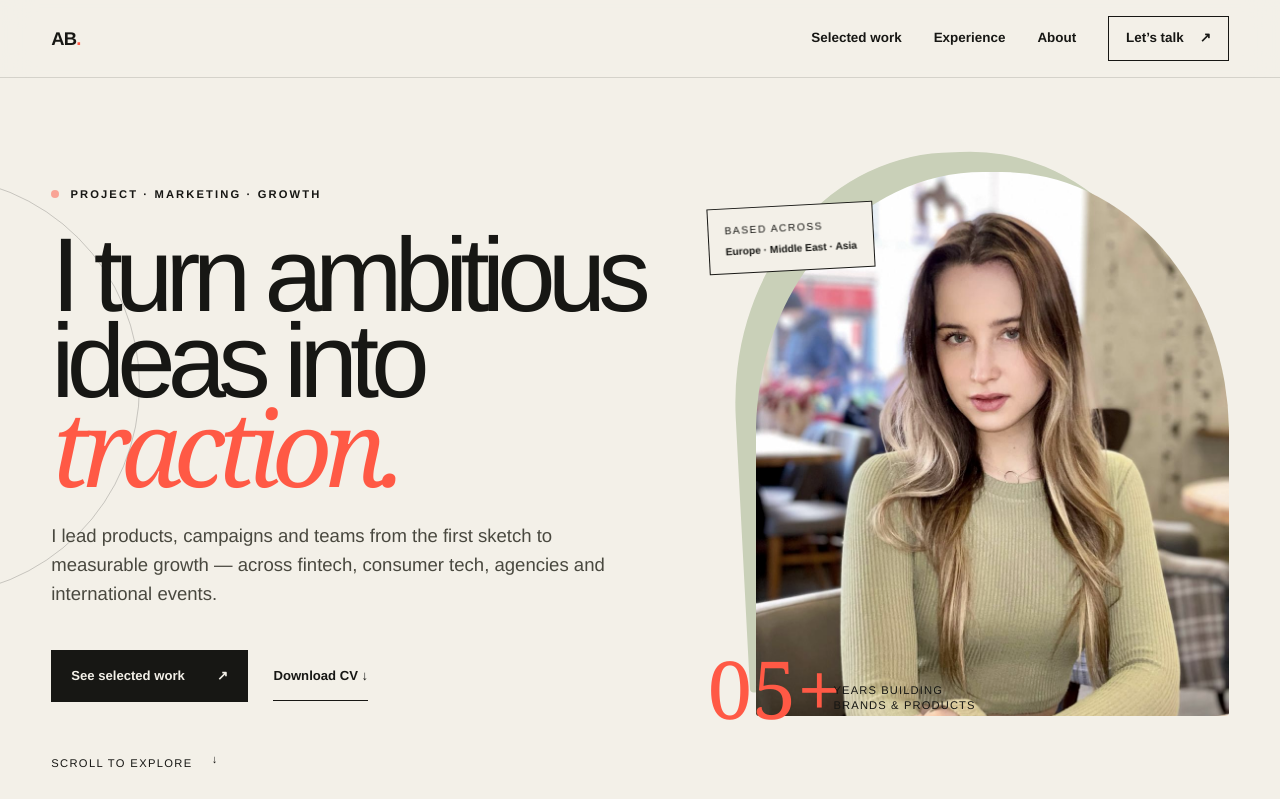
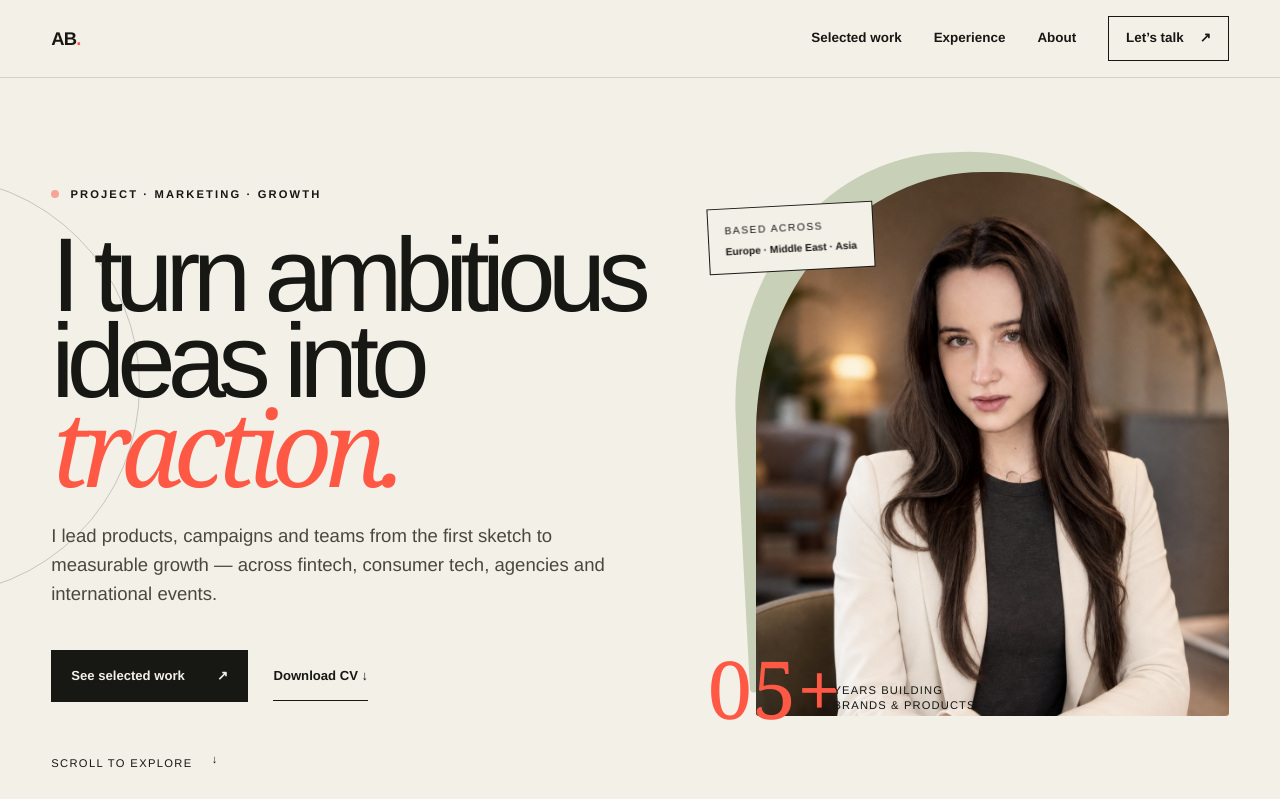
Before and after one commit to aabreyterman/aabreyterman.github.io, a Next.js app: page / in a window 1280 px wide. Shown: the top 799 px of the page. Built offline with nearby package versions, Linux system fonts and the light colour scheme; no server answers.

Commit message:
Use updated professional portrait

```diff
--- a/app/page.tsx
+++ b/app/page.tsx
@@ -187,7 +187,7 @@ export default function Home() {
         </div>
         <div className="portrait-wrap" data-reveal>
           <div className="portrait-label"><span>Based across</span><strong>Europe · Middle East · Asia</strong></div>
-          <img src={`${basePath}/anastasiia-portrait.jpeg`} alt="Anastasiia Breiterman" className="portrait" />
+          <img src={`${basePath}/anastasiia-portrait-professional-v3.png`} alt="Anastasiia Breiterman" className="portrait" />
           <span className="portrait-number">05+</span>
           <span className="portrait-caption">years building<br />brands & products</span>
         </div>
```
